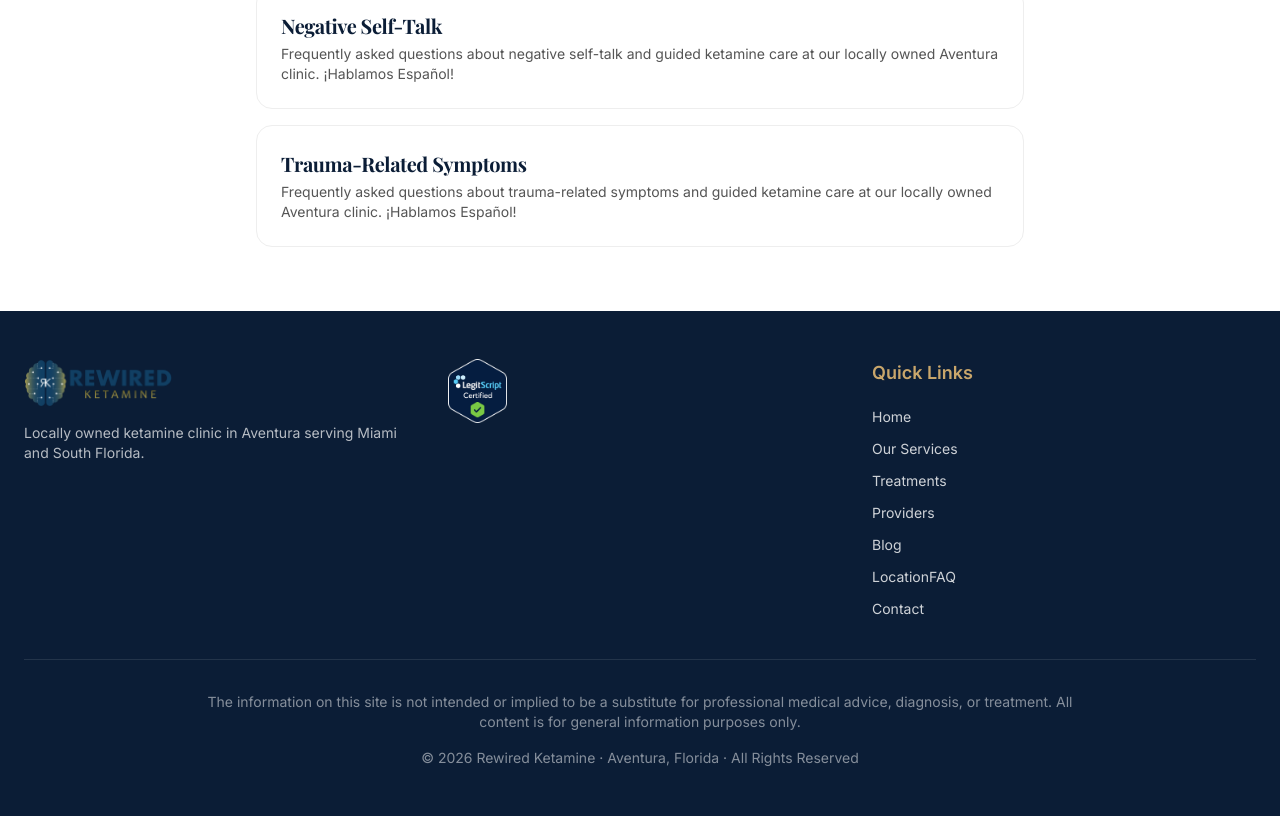
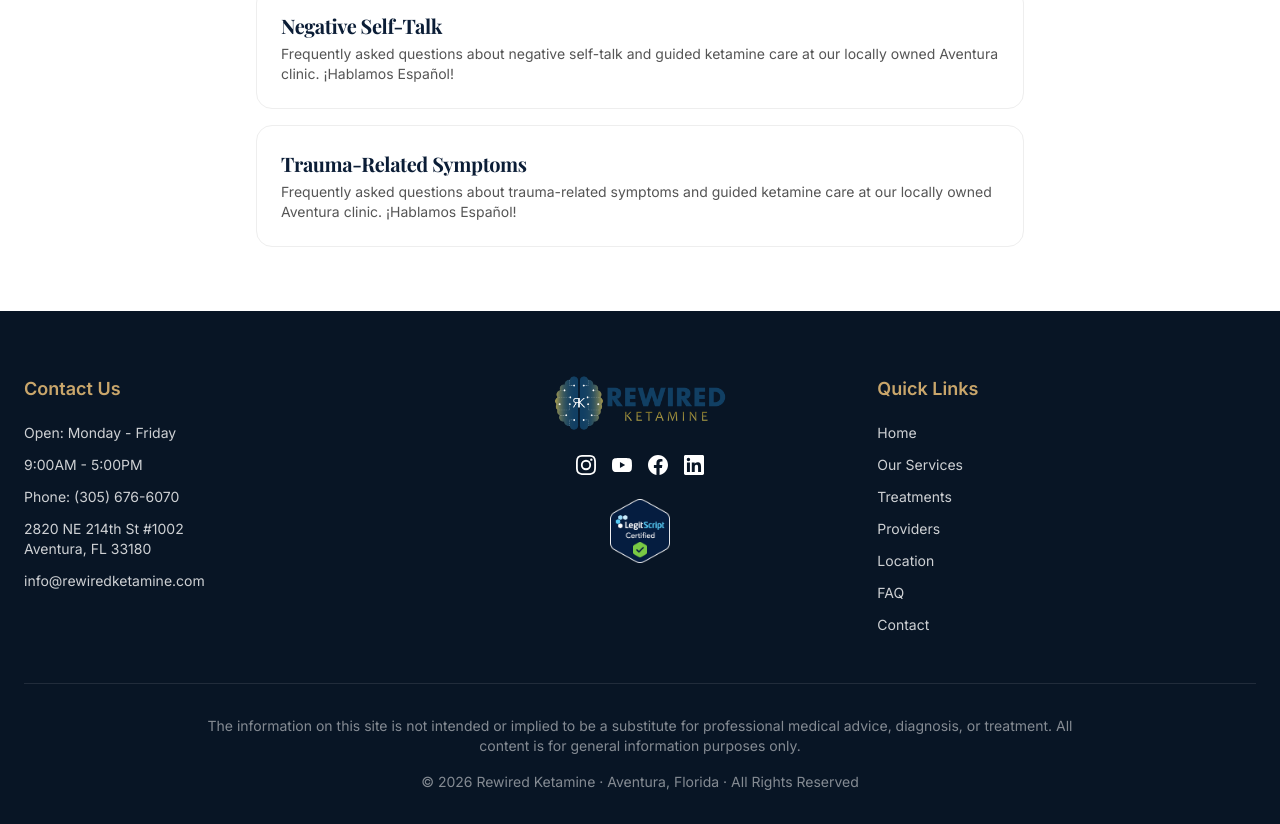
Before and after one commit to jsilverstone-ai/rewired-ketamine, a Next.js app: page /faq in a window 1280 px wide. Shown: the part 4782-5606 px from the top of the page. Built offline with nearby package versions, Linux system fonts and the light colour scheme; a web font is replaced by a local one.

Commit message:
Match FAQ page footers to site

```diff
--- a/src/app/faq/[slug]/page.tsx
+++ b/src/app/faq/[slug]/page.tsx
@@ -230,6 +230,20 @@
       </div>
       <div className="flex flex-col items-center text-center">
         <Image src="/logo.png" alt="Rewired Ketamine" width={200} height={60} className="h-14 w-auto mb-6" />
+        <div className="flex gap-4 mb-6">
+          <a href="https://www.instagram.com/rewired_ketamine/" target="_blank" rel="noopener noreferrer" className="hover:text-[#C9A66B] transition" aria-label="Instagram">
+            <svg className="h-5 w-5" fill="currentColor" viewBox="0 0 24 24"><path d="M12 2.163c3.204 0 3.584.012 4.85.07 3.252.148 4.771 1.691 4.919 4.919.058 1.265.069 1.645.069 4.849 0 3.205-.012 3.584-.069 4.849-.149 3.225-1.664 4.771-4.919 4.919-1.266.058-1.644.07-4.85.07-3.204 0-3.584-.012-4.849-.07-3.26-.149-4.771-1.699-4.919-4.92-.058-1.265-.07-1.644-.07-4.849 0-3.204.013-3.583.07-4.849.149-3.227 1.664-4.771 4.919-4.919 1.266-.057 1.645-.069 4.849-.069zM12 0C8.741 0 8.333.014 7.053.072 2.695.272.273 2.69.073 7.052.014 8.333 0 8.741 0 12c0 3.259.014 3.668.072 4.948.2 4.358 2.618 6.78 6.98 6.98C8.333 23.986 8.741 24 12 24c3.259 0 3.668-.014 4.948-.072 4.354-.2 6.782-2.618 6.979-6.98.059-1.28.073-1.689.073-4.948 0-3.259-.014-3.667-.072-4.947-.196-4.354-2.617-6.78-6.979-6.98C15.668.014 15.259 0 12 0zm0 5.838a6.162 6.162 0 100 12.324 6.162 6.162 0 000-12.324zM12 16a4 4 0 110-8 4 4 0 010 8zm6.406-11.845a1.44 1.44 0 100 2.881 1.44 1.44 0 000-2.881z"/></svg>
+          </a>
+          <a href="https://www.youtube.com/@RewiredKetamine" target="_blank" rel="noopener noreferrer" className="hover:text-[#C9A66B] transition" aria-label="YouTube">
+            <svg className="h-5 w-5" fill="currentColor" viewBox="0 0 24 24"><path d="M23.498 6.186a3.016 3.016 0 00-2.122-2.136C19.505 3.545 12 3.545 12 3.545s-7.505 0-9.377.505A3.017 3.017 0 00.502 6.186C0 8.07 0 12 0 12s0 3.93.502 5.814a3.016 3.016 0 002.122 2.136c1.871.505 9.376.505 9.376.505s7.505 0 9.377-.505a3.015 3.015 0 002.122-2.136C24 15.93 24 12 24 12s0-3.93-.502-5.814zM9.545 15.568V8.432L15.818 12l-6.273 3.568z"/></svg>
+          </a>
+          <a href="https://www.facebook.com/RewiredKetamine/" target="_blank" rel="noopener noreferrer" className="hover:text-[#C9A66B] transition" aria-label="Facebook">
+            <svg className="h-5 w-5" fill="currentColor" viewBox="0 0 24 24"><path d="M24 12.073c0-6.627-5.373-12-12-12s-12 5.373-12 12c0 5.99 4.388 10.954 10.125 11.854v-8.385H7.078v-3.47h3.047V9.43c0-3.007 1.792-4.669 4.533-4.669 1.312 0 2.686.235 2.686.235v2.953H15.83c-1.491 0-1.956.925-1.956 1.874v2.25h3.328l-.532 3.47h-2.796v8.385C19.612 23.027 24 18.062 24 12.073z"/></svg>
+          </a>
+          <a href="https://www.linkedin.com/in/jacob-silverstone-98414547/" target="_blank" rel="noopener noreferrer" className="hover:text-[#C9A66B] transition" aria-label="LinkedIn">
+            <svg className="h-5 w-5" fill="currentColor" viewBox="0 0 24 24"><path d="M20.447 20.452h-3.554v-5.569c0-1.328-.027-3.037-1.852-3.037-1.853 0-2.136 1.445-2.136 2.939v5.667H9.351V9h3.414v1.561h.046c.477-.9 1.637-1.85 3.37-1.85 3.601 0 4.267 2.37 4.267 5.455v6.286zM5.337 7.433a2.062 2.062 0 01-2.063-2.065 2.064 2.064 0 112.063 2.065zm1.782 13.019H3.555V9h3.564v11.452zM22.225 0H1.771C.792 0 0 .774 0 1.729v20.542C0 23.227.792 24 1.771 24h20.451C23.2 24 24 23.227 24 22.271V1.729C24 .774 23.2 0 22.222 0h.003z"/></svg>
+          </a>
+        </div>
         <a href="https://www.legitscript.com/websites/?checker_keywords=rewiredketamine.com" target="_blank" rel="noopener noreferrer" className="inline-block">
           <Image src="/legitscript.png" alt="LegitScript Certified" width={150} height={75} className="h-16 w-auto" />
         </a>
--- a/src/app/faq/page.tsx
+++ b/src/app/faq/page.tsx
@@ -195,15 +195,36 @@
         </div>
       </section>
 
-      <footer className="bg-[#0B1D36] text-white py-12 px-6">
-        <div className="max-w-7xl mx-auto">
-          <div className="grid md:grid-cols-3 gap-10 mb-10">
+<footer className="bg-[#081525] text-white pt-16 pb-8">
+  <div className="max-w-7xl mx-auto px-6">
+    <div className="grid grid-cols-1 md:grid-cols-3 gap-12 mb-12">
       <div>
-              <Image src="/logo.png" alt="Rewired Ketamine" width={200} height={60} className="h-12 w-auto mb-4" />
-              <p className="text-white/70 text-sm">Locally owned ketamine clinic in Aventura serving Miami and South Florida.</p>
+        <h4 className="font-semibold text-lg mb-5 text-[#C9A66B]">Contact Us</h4>
+        <ul className="space-y-3 text-white/80 text-sm">
+          <li>Open: Monday - Friday</li>
+          <li>9:00AM - 5:00PM</li>
+          <li><a href="tel:+13056766070" className="hover:text-[#C9A66B] transition">Phone: (305) 676-6070</a></li>
+          <li><a href="https://www.google.com/maps/place/Rewired+Ketamine/@25.9730993,-80.1475594,17z" target="_blank" rel="noopener noreferrer" className="hover:text-[#C9A66B] transition">2820 NE 214th St #1002<br />Aventura, FL 33180</a></li>
+          <li><a href="mailto:info@rewiredketamine.com" className="hover:text-[#C9A66B] transition">info@rewiredketamine.com</a></li>
+        </ul>
       </div>
-            <div>
-              <a href="https://www.legitscript.com/websites/?checker_keywords=rewiredketamine.com" target="_blank" rel="noopener noreferrer">
+      <div className="flex flex-col items-center text-center">
+        <Image src="/logo.png" alt="Rewired Ketamine" width={200} height={60} className="h-14 w-auto mb-6" />
+        <div className="flex gap-4 mb-6">
+          <a href="https://www.instagram.com/rewired_ketamine/" target="_blank" rel="noopener noreferrer" className="hover:text-[#C9A66B] transition" aria-label="Instagram">
+            <svg className="h-5 w-5" fill="currentColor" viewBox="0 0 24 24"><path d="M12 2.163c3.204 0 3.584.012 4.85.07 3.252.148 4.771 1.691 4.919 4.919.058 1.265.069 1.645.069 4.849 0 3.205-.012 3.584-.069 4.849-.149 3.225-1.664 4.771-4.919 4.919-1.266.058-1.644.07-4.85.07-3.204 0-3.584-.012-4.849-.07-3.26-.149-4.771-1.699-4.919-4.92-.058-1.265-.07-1.644-.07-4.849 0-3.204.013-3.583.07-4.849.149-3.227 1.664-4.771 4.919-4.919 1.266-.057 1.645-.069 4.849-.069zM12 0C8.741 0 8.333.014 7.053.072 2.695.272.273 2.69.073 7.052.014 8.333 0 8.741 0 12c0 3.259.014 3.668.072 4.948.2 4.358 2.618 6.78 6.98 6.98C8.333 23.986 8.741 24 12 24c3.259 0 3.668-.014 4.948-.072 4.354-.2 6.782-2.618 6.979-6.98.059-1.28.073-1.689.073-4.948 0-3.259-.014-3.667-.072-4.947-.196-4.354-2.617-6.78-6.979-6.98C15.668.014 15.259 0 12 0zm0 5.838a6.162 6.162 0 100 12.324 6.162 6.162 0 000-12.324zM12 16a4 4 0 110-8 4 4 0 010 8zm6.406-11.845a1.44 1.44 0 100 2.881 1.44 1.44 0 000-2.881z"/></svg>
+          </a>
+          <a href="https://www.youtube.com/@RewiredKetamine" target="_blank" rel="noopener noreferrer" className="hover:text-[#C9A66B] transition" aria-label="YouTube">
+            <svg className="h-5 w-5" fill="currentColor" viewBox="0 0 24 24"><path d="M23.498 6.186a3.016 3.016 0 00-2.122-2.136C19.505 3.545 12 3.545 12 3.545s-7.505 0-9.377.505A3.017 3.017 0 00.502 6.186C0 8.07 0 12 0 12s0 3.93.502 5.814a3.016 3.016 0 002.122 2.136c1.871.505 9.376.505 9.376.505s7.505 0 9.377-.505a3.015 3.015 0 002.122-2.136C24 15.93 24 12 24 12s0-3.93-.502-5.814zM9.545 15.568V8.432L15.818 12l-6.273 3.568z"/></svg>
+          </a>
+          <a href="https://www.facebook.com/RewiredKetamine/" target="_blank" rel="noopener noreferrer" className="hover:text-[#C9A66B] transition" aria-label="Facebook">
+            <svg className="h-5 w-5" fill="currentColor" viewBox="0 0 24 24"><path d="M24 12.073c0-6.627-5.373-12-12-12s-12 5.373-12 12c0 5.99 4.388 10.954 10.125 11.854v-8.385H7.078v-3.47h3.047V9.43c0-3.007 1.792-4.669 4.533-4.669 1.312 0 2.686.235 2.686.235v2.953H15.83c-1.491 0-1.956.925-1.956 1.874v2.25h3.328l-.532 3.47h-2.796v8.385C19.612 23.027 24 18.062 24 12.073z"/></svg>
+          </a>
+          <a href="https://www.linkedin.com/in/jacob-silverstone-98414547/" target="_blank" rel="noopener noreferrer" className="hover:text-[#C9A66B] transition" aria-label="LinkedIn">
+            <svg className="h-5 w-5" fill="currentColor" viewBox="0 0 24 24"><path d="M20.447 20.452h-3.554v-5.569c0-1.328-.027-3.037-1.852-3.037-1.853 0-2.136 1.445-2.136 2.939v5.667H9.351V9h3.414v1.561h.046c.477-.9 1.637-1.85 3.37-1.85 3.601 0 4.267 2.37 4.267 5.455v6.286zM5.337 7.433a2.062 2.062 0 01-2.063-2.065 2.064 2.064 0 112.063 2.065zm1.782 13.019H3.555V9h3.564v11.452zM22.225 0H1.771C.792 0 0 .774 0 1.729v20.542C0 23.227.792 24 1.771 24h20.451C23.2 24 24 23.227 24 22.271V1.729C24 .774 23.2 0 22.222 0h.003z"/></svg>
+          </a>
+        </div>
+        <a href="https://www.legitscript.com/websites/?checker_keywords=rewiredketamine.com" target="_blank" rel="noopener noreferrer" className="inline-block">
           <Image src="/legitscript.png" alt="LegitScript Certified" width={150} height={75} className="h-16 w-auto" />
         </a>
       </div>
@@ -214,9 +235,8 @@
           <li><Link href="/services" className="hover:text-[#C9A66B] transition">Our Services</Link></li>
           <li><Link href="/treatments" className="hover:text-[#C9A66B] transition">Treatments</Link></li>
           <li><Link href="/providers" className="hover:text-[#C9A66B] transition">Providers</Link></li>
-                <li><Link href="/content/blog" className="hover:text-[#C9A66B] transition">Blog</Link></li>
-                <li><Link href="/location" className="hover:text-[#C9A66B] transition">Location</Link>
-            <Link href="/faq" className="hover:text-[#C9A66B] transition">FAQ</Link></li>
+          <li><Link href="/location" className="hover:text-[#C9A66B] transition">Location</Link></li>
+          <li><Link href="/faq" className="hover:text-[#C9A66B] transition">FAQ</Link></li>
           <li><Link href="/#contact" className="hover:text-[#C9A66B] transition">Contact</Link></li>
         </ul>
       </div>
```
Lines whose indentation alone changed are shown as unchanged.
